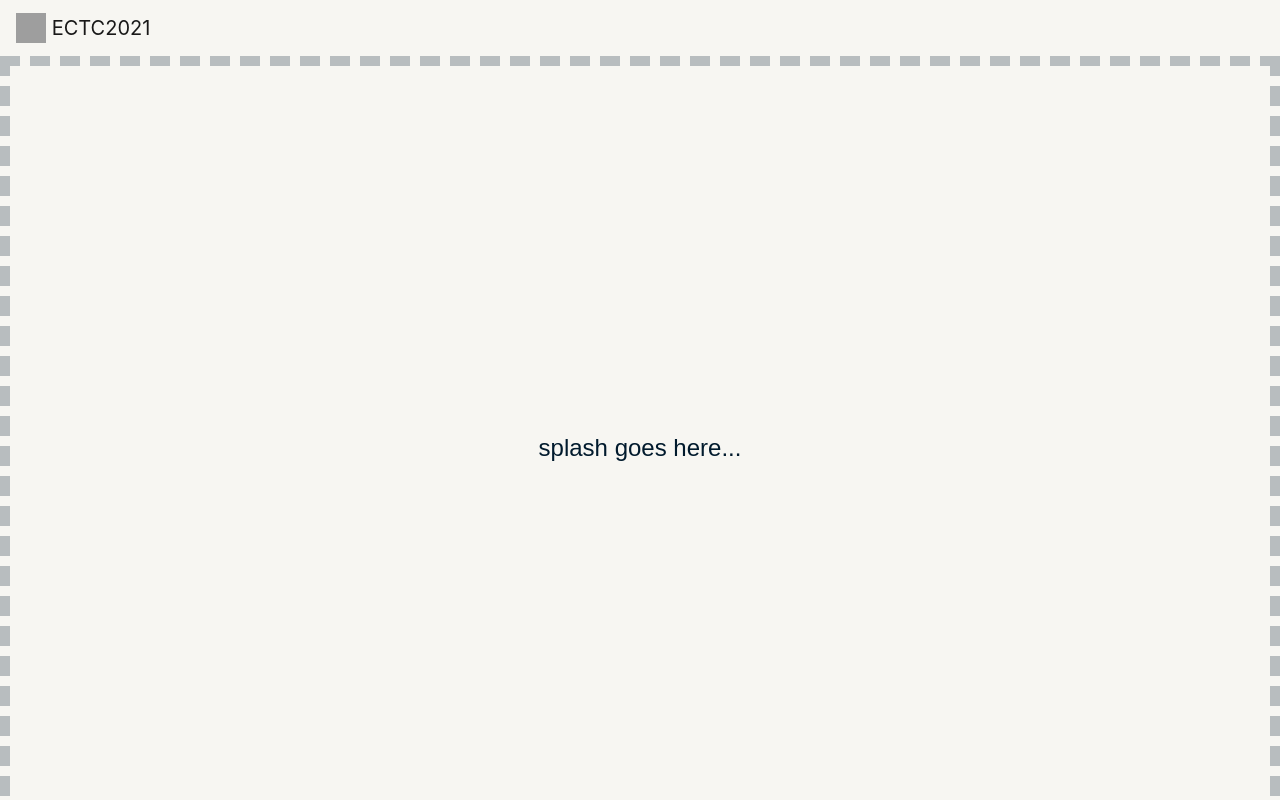
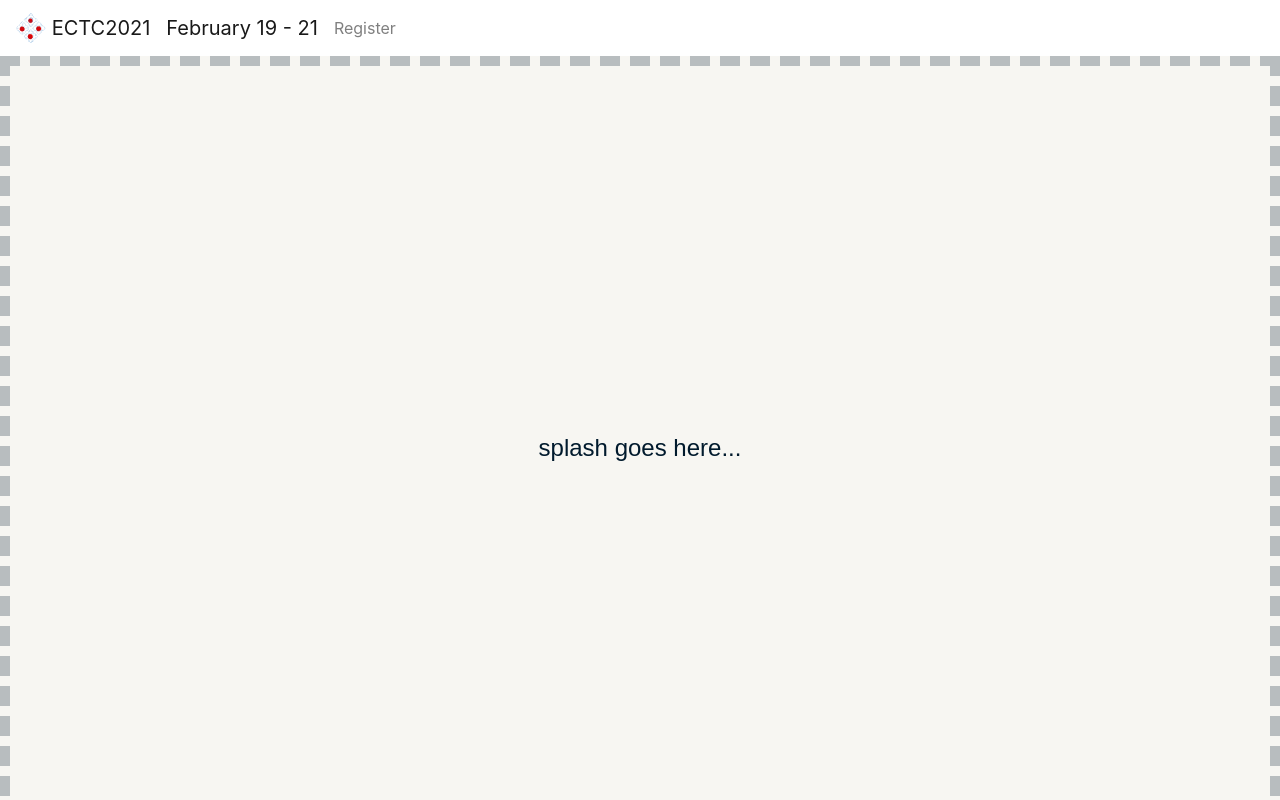
Before and after one commit to FullStackAtBrownTeam/ECTC2021-website, a React (Create React App) app: page / in a window 1280 px wide. Shown: the top 800 px of the page. Built offline with nearby package versions, Linux system fonts and the light colour scheme; grey boxes are pictures that could not be loaded.

Commit message:
add logo and text, stickied at top, transparent

```diff
--- a/src/App.css
+++ b/src/App.css
@@ -114,3 +114,13 @@ p, .body-text {
   font-size: 24px;
   font-style: normal;
 }
+
+.navigation {
+    background-color: transparent ;
+}
+
+.Navbar.Text-date {
+  font-family: 'Proxima Nova', Arial, Helvetica, sans-serif;
+  font-size: 24px;
+  font-style: normal;
+}
--- a/src/components/NavBar.css
+++ /dev/null
@@ -1,7 +0,0 @@
-.navigation {
-    background-color: #f7f6f2 ;
-}
-
-.nav-bar-logo{
-
-}
--- a/src/components/NavBar.js
+++ b/src/components/NavBar.js
@@ -1,21 +1,27 @@
 import React, { Component } from 'react';
 import {Navbar} from 'react-bootstrap';
-import './NavBar.css'
 
 export class Navigation extends Component {
     render() {
         return (
-            <Navbar className="navigation">
-                <Navbar.Brand href="#home">
+            <Navbar className="navigation" sticky="top">
+
+                <Navbar.Brand className="nav-bar-logo">
                     <img
-                    alt=" "
-                    src='./ectclogo.svg'
-                    width="30"
-                    height="30"
-                    className="d-inline-block align-top"
+                        alt=" "
+                        src='./ectclogo.svg'
+                        width="30"
+                        height="30"
+                        className="d-inline-block align-top"
                     />{' '}
                     ECTC2021
                 </Navbar.Brand>
+                <Navbar.Brand className="date">
+                    February 19 - 21
+                </Navbar.Brand>
+                <Navbar.Text className="register">
+                    Register
+                </Navbar.Text>
             </Navbar>
         )
     }
```
Also changed, not shown: public/ectclogo.svg (renamed from src/components/ectclogo.svg).
